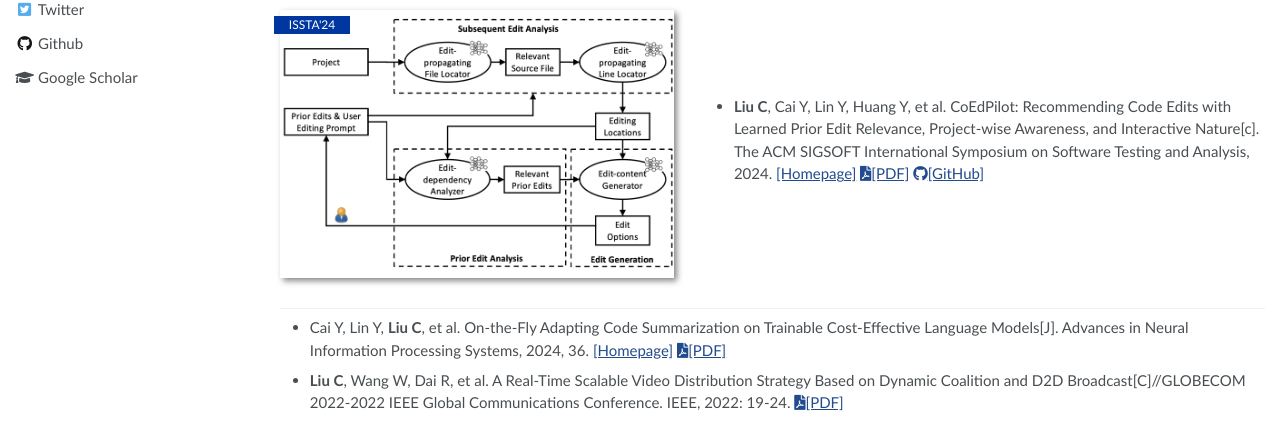
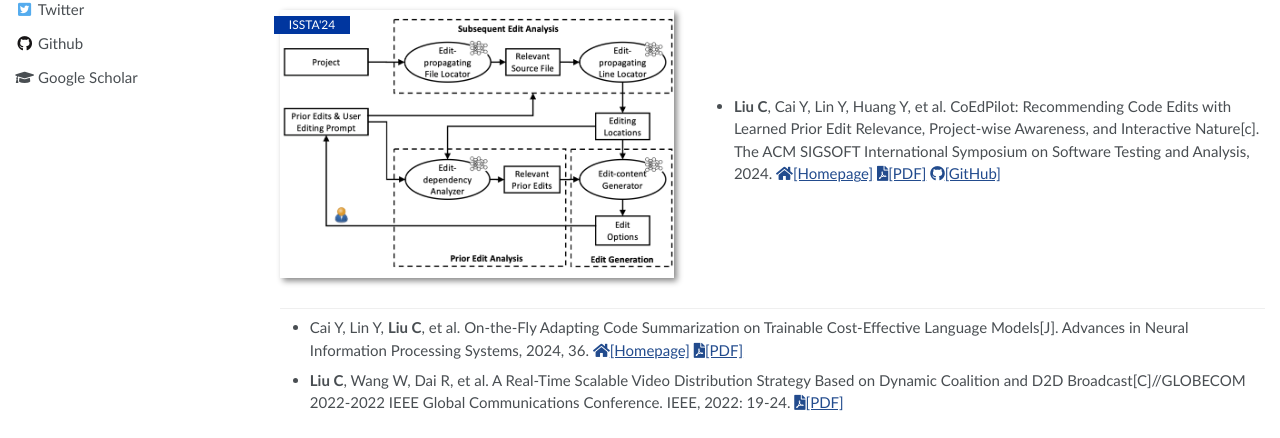
Before and after one commit to chenyan1999/chenyan1999.github.io, a Jekyll site: the page built from _pages/about.md, in a window 1280 px wide. Shown: the part 451-889 px from the top of the page. Built offline with Jekyll 4.4.1, drawn with Linux system fonts in a browser that asks for light colours.

Commit message:
add home logo for homepage link

```diff
--- a/_pages/about.md
+++ b/_pages/about.md
@@ -31,7 +31,7 @@ redirect_from:
 <div class='paper-box-text' markdown="1">
 
 -	**Liu C**, Cai Y, Lin Y, Huang Y, et al. CoEdPilot: Recommending Code Edits with Learned Prior Edit Relevance, Project-wise Awareness, and Interactive Nature[c]. The ACM SIGSOFT International Symposium on Software Testing and Analysis, 2024.
-<a href='https://sites.google.com/view/coedpilot/home'>[Homepage]</a>
+<a href='https://sites.google.com/view/coedpilot/home'><i class="fa fa-home"></i>[Homepage]</a>
 <a href='file/CoEdPilot.pdf'><i class="fa fa-file-pdf"></i>[PDF]</a>
 <a href='https://github.com/code-philia/CoEdPilot'><i class="fab fa-github"></i>[GitHub]</a>
 
@@ -39,7 +39,7 @@ redirect_from:
 </div>
 
 -	Cai Y, Lin Y, **Liu C**, et al. On-the-Fly Adapting Code Summarization on Trainable Cost-Effective Language Models[J]. Advances in Neural Information Processing Systems, 2024, 36.
-<a href='https://sites.google.com/view/adacom23/home'>[Homepage]</a>
+<a href='https://sites.google.com/view/adacom23/home'><i class="fa fa-home"></i>[Homepage]</a>
 <a href='https://proceedings.neurips.cc/paper_files/paper/2023/file/b16e6de5fbbdcb2df237aa66b302bc17-Paper-Conference.pdf'><i class="fa fa-file-pdf"></i>[PDF]</a>
 
 - **Liu C**, Wang W, Dai R, et al. A Real-Time Scalable Video Distribution Strategy Based on Dynamic Coalition and D2D Broadcast[C]//GLOBECOM 2022-2022 IEEE Global Communications Conference. IEEE, 2022: 19-24.
```
Also changed, not shown: Gemfile.lock, 1 other file.
